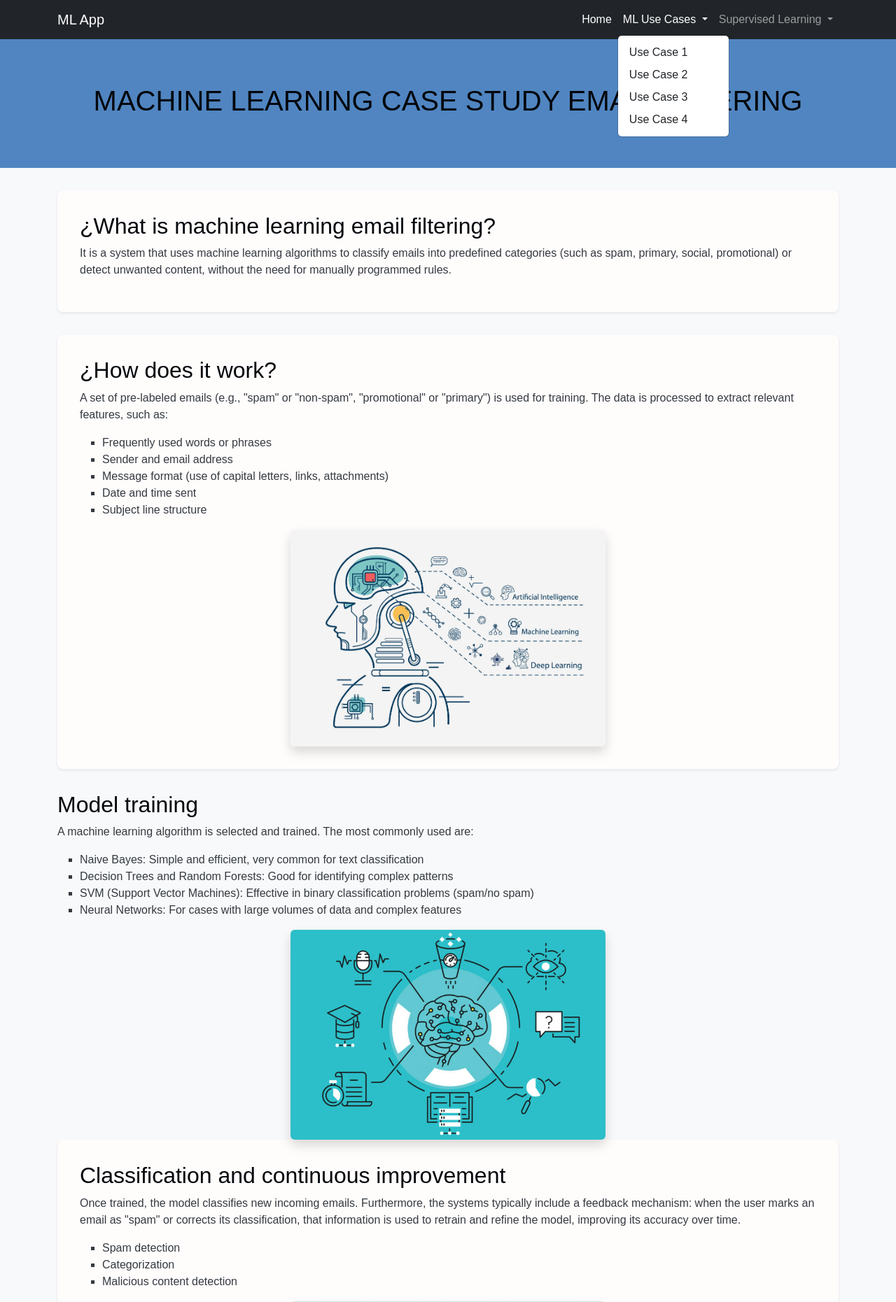
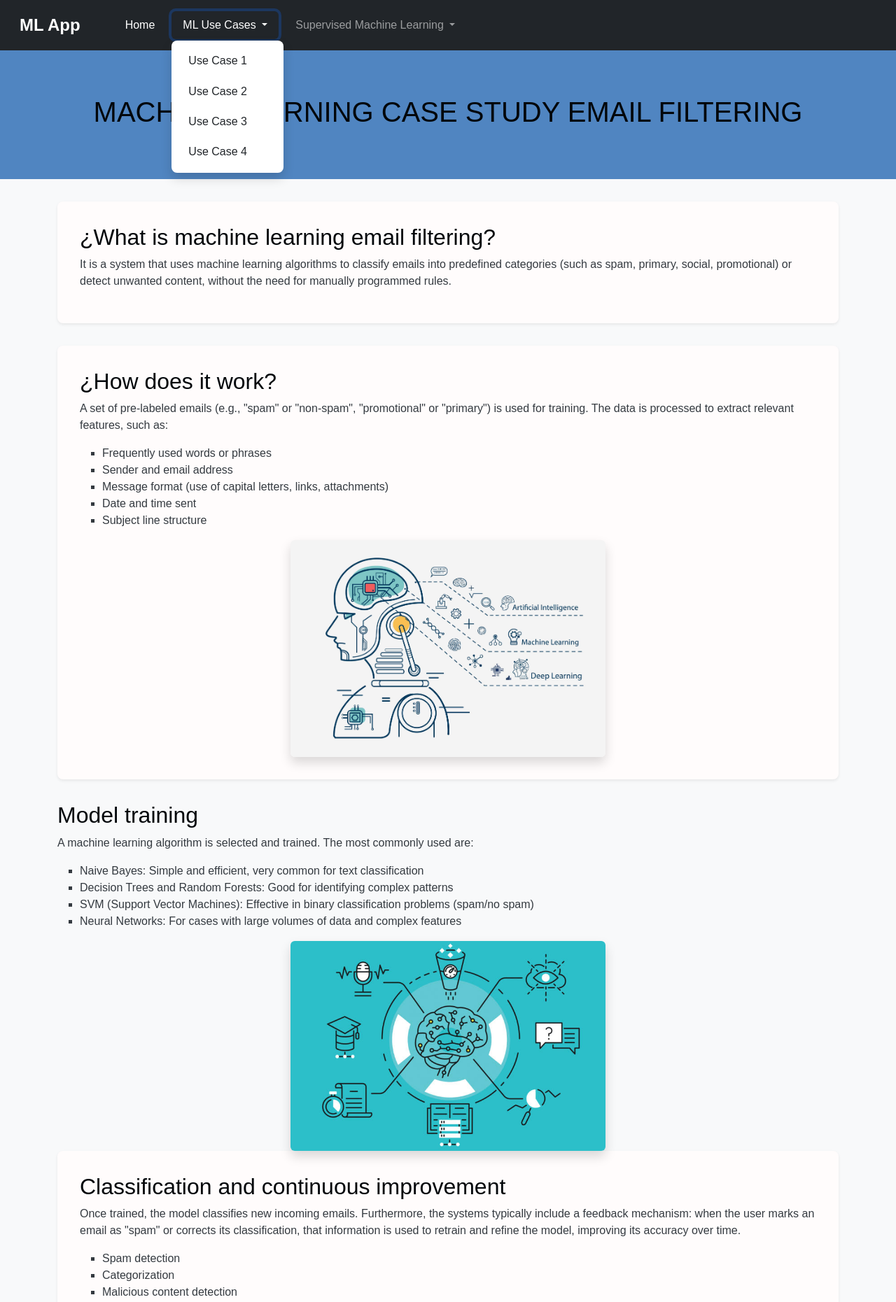
Before and after one commit to camadelca90/machine-learning, a Flask app: page /case1 in a window 1280 px wide, after a click on "ML Use Cases". Shown: the top 1861 px of the page at 70% size. Run offline with Flask 3, Linux system fonts and the light colour scheme; parts of the project's set-up code (start-up, migrations or seed data) failed here and were passed over.

Commit message:
Update bar.html menu structure

```diff
--- a/templates/bar.html
+++ b/templates/bar.html
@@ -1,24 +1,21 @@
-
 <nav class="navbar navbar-expand-lg navbar-dark bg-dark">
-    <div class="container">
-
+    <div class="container-fluid">
         <a class="navbar-brand" href="{{ url_for('home') }}">ML App</a>
 
-        <button class="navbar-toggler" data-bs-toggle="collapse" data-bs-target="#menu">
+        <button class="navbar-toggler" type="button" data-bs-toggle="collapse" data-bs-target="#menu">
             <span class="navbar-toggler-icon"></span>
         </button>
 
         <div class="collapse navbar-collapse" id="menu">
 
-            <ul class="navbar-nav ms-auto">
-
+            <ul class="navbar-nav me-auto mb-2 mb-lg-0">
                 <li class="nav-item">
                     <a class="nav-link active" href="{{ url_for('home') }}">Home</a>
                 </li>
 
                 <!-- USE CASES -->
                 <li class="nav-item dropdown">
-                    <a class="nav-link dropdown-toggle" data-bs-toggle="dropdown">
+                    <a class="nav-link dropdown-toggle" href="#" data-bs-toggle="dropdown">
                         ML Use Cases
                     </a>
                     <ul class="dropdown-menu">
@@ -29,17 +26,167 @@
                     </ul>
                 </li>
 
+
                 <li class="nav-item dropdown">
-                    <a class="nav-link dropdown-toggle" data-bs-toggle="dropdown">
-                        Supervised Learning
+                    <a class="nav-link dropdown-toggle" href="#" data-bs-toggle="dropdown">
+                        Supervised Machine Learning
                     </a>
                     <ul class="dropdown-menu">
-                        <li><a class="dropdown-item" href="/concepts">Basic Concepts</a></li>
-                        <li><a class="dropdown-item" href="/application_linear">Application Business</a></li>
+                        <!-- Regression -->
+                        <li class="dropdown-submenu">
+                            <a class="dropdown-item dropdown-toggle" href="#">
+                                Linear Regression
+                            </a>
+                            <ul class="dropdown-menu">
+                                <li><a class="dropdown-item" href="/concepts">Basic Concepts</a></li>
+                                <li><a class="dropdown-item" href="/application_linear">Application Business</a></li>
+                            </ul>
+                        </li>
+                        <!-- Logistic -->
+                        <li class="dropdown-submenu">
+                            <a class="dropdown-item dropdown-toggle" href="#">
+                                Logistic Regression
+                            </a>
+                            <ul class="dropdown-menu">
+                                <li><a class="dropdown-item" href="/concepts_logistic">Basic Concepts</a></li>
+                                <li><a class="dropdown-item" href="/application_logistic">Application Business</a></li>
+                            </ul>
+                        </li>
+                        <!-- Classification -->
+                        <li class="dropdown-submenu">
+                            <a class="dropdown-item dropdown-toggle" href="#">
+                                Assigned Classification Model
+                            </a>
+                            <ul class="dropdown-menu">
+                                <li><a class="dropdown-item" href="/concepts_model">Basic Concepts</a></li>
+                                <li><a class="dropdown-item" href="/application_model">Application Business</a></li>
+                            </ul>
+                        </li>
                     </ul>
                 </li>
-
             </ul>
         </div>
     </div>
 </nav>
+
+<style>
+    /* stail */
+    .navbar {
+        padding: 0.8rem 1rem;
+    }
+
+    .navbar-brand {
+        font-size: 1.5rem;
+        font-weight: bold;
+        margin-right: 3rem;
+    }
+
+    /* Spacies */
+    .navbar-nav .nav-item {
+        margin-right: 0.5rem;
+    }
+
+    .navbar-nav .nav-link {
+        font-size: 1rem;
+        padding: 0.5rem 1rem !important;
+        border-radius: 0.375rem;
+        transition: all 0.3s ease;
+    }
+
+    .navbar-nav .nav-link:hover {
+        background-color: rgba(255, 255, 255, 0.1);
+        transform: translateY(-2px);
+    }
+
+    /*  dropdowns */
+    .dropdown-menu {
+        border-radius: 0.5rem;
+        box-shadow: 0 0.5rem 1rem rgba(0, 0, 0, 0.15);
+        border: none;
+        margin-top: 0.5rem;
+    }
+
+    .dropdown-item {
+        padding: 0.6rem 1.5rem;
+        transition: all 0.2s ease;
+    }
+
+    .dropdown-item:hover {
+        background-color: #f8f9fa;
+        transform: translateX(5px);
+    }
+
+    /* submenus */
+    .dropdown-submenu {
+        position: relative;
+    }
+
+    .dropdown-submenu .dropdown-menu {
+        top: 0;
+        left: 100%;
+        margin-top: -1px;
+        margin-left: 0.5rem;
+    }
+
+    /* Efecto hover para submenús */
+    .dropdown-submenu:hover > .dropdown-menu {
+        display: block;
+    }
+
+    /* arrows */
+    .dropdown-submenu .dropdown-toggle::after {
+        float: right;
+        margin-top: 0.5rem;
+        border-top: 0.3rem solid transparent;
+        border-bottom: 0.3rem solid transparent;
+        border-left: 0.3rem solid;
+        vertical-align: middle;
+    }
+
+    /* Responsive */
+    @media (max-width: 991.98px) {
+        .navbar-nav .nav-item {
+            margin-right: 0;
+            margin-top: 0.5rem;
+        }
+
+        .dropdown-submenu .dropdown-menu {
+            position: static;
+            float: none;
+            width: auto;
+            margin-top: 0;
+            background-color: #f8f9fa;
+            border: 1px solid #dee2e6;
+            margin-left: 1rem;
+        }
+
+        .dropdown-submenu .dropdown-toggle::after {
+            float: none;
+            margin-left: 0.5rem;
+        }
+
+        .navbar-nav .nav-link:hover {
+            transform: none;
+        }
+
+        .navbar-brand {
+            margin-right: 1rem;
+        }
+    }
+
+
+    @keyframes slideIn {
+        from {
+            opacity: 0;
+            transform: translateY(-10px);
+        }
+        to {
+            opacity: 1;
+            transform: translateY(0);
+        }
+    }
+
+    .dropdown-menu {
+        animation: slideIn 0.3s ease;
+    }
+</style>
```
